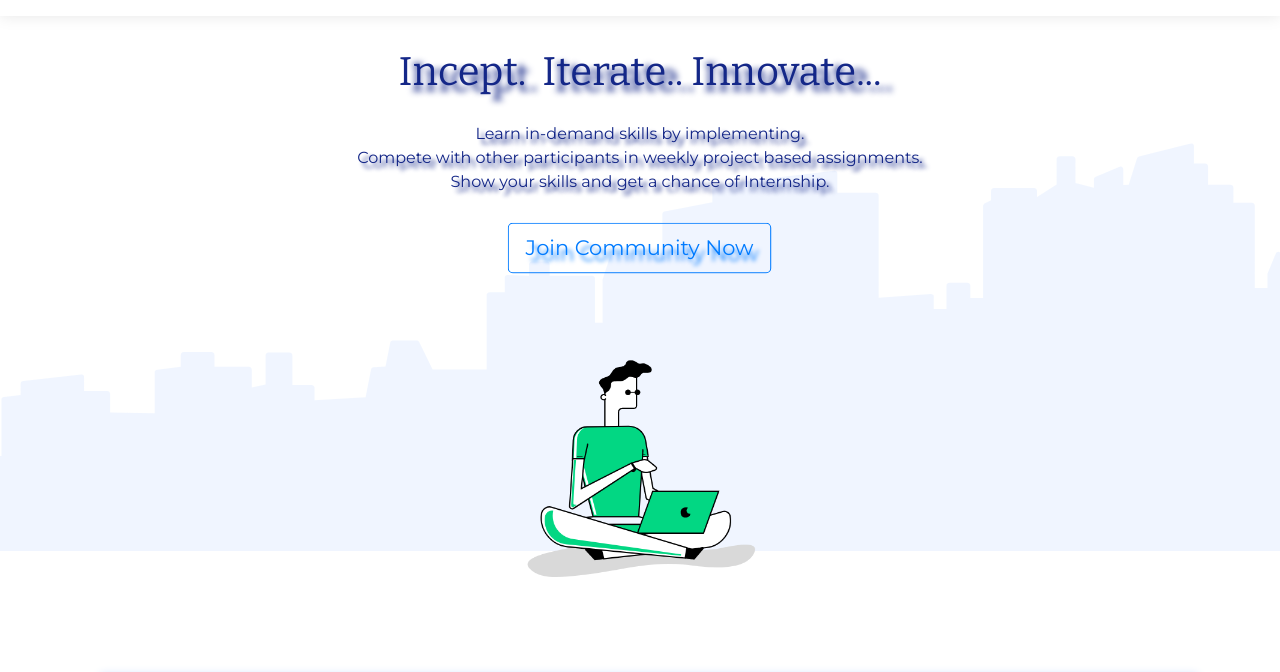
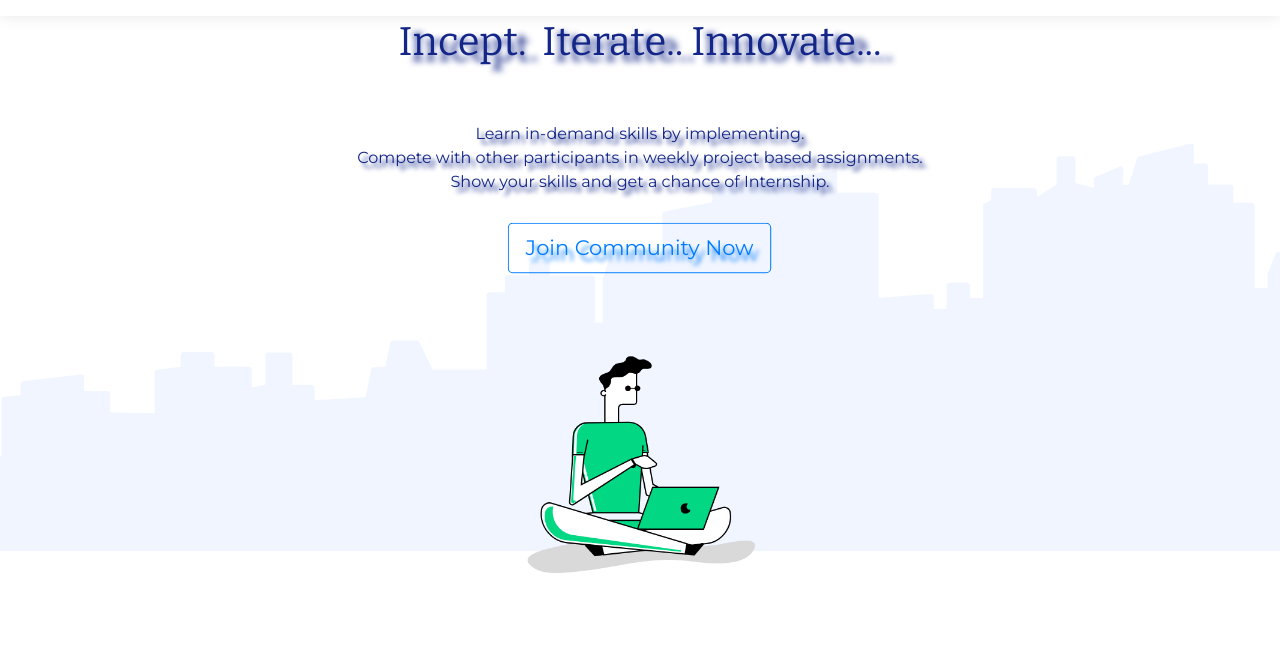
Before and after one commit to DevIncept/DevIncept.github.io, a plain HTML site: page index.html in a window 1280 px wide. Shown: the part 97-769 px from the top of the page. Drawn offline with nearby package versions, Linux system fonts and the light colour scheme; some packages are replaced by stand-ins of ours; a script that the page names is missing.

Commit message:
Add files via upload

```diff
--- a/index.html
+++ b/index.html
@@ -47,7 +47,7 @@ Compete with other participants in weekly project-based assignments.">
         </div>
     </nav>
     <div>
-        <div class="header-dark" style="opacity: 1;filter: blur(0px) grayscale(0%) hue-rotate(0deg) invert(0%);background: url(assets/img/back.png);color: rgb(19,38,135);height: 676px;">
+        <div class="header-dark" style="opacity: 1;filter: blur(0px) grayscale(0%) hue-rotate(0deg) invert(0%);background: url(assets/img/back.png);color: rgb(19,38,135);">
             <nav class="navbar navbar-dark navbar-expand-lg navigation-clean-search">
                 <div class="container"><a class="navbar-brand" href="#">Company Name</a><button data-toggle="collapse" class="navbar-toggler" data-target="#navcol-1"><span class="sr-only">Toggle navigation</span><span class="navbar-toggler-icon"></span></button>
                     <div class="collapse navbar-collapse"
@@ -64,11 +64,11 @@ Compete with other participants in weekly project-based assignments.">
                 </div>
             </nav>
             <div class="container hero">
-                <div class="row" style="margin: 70px;">
+                <div class="row">
                     <div class="col-md-8 offset-md-2" style="text-align: center;">
-                        <h1 class="text-center" data-aos="fade" style="color: rgb(20,39,136);text-shadow: 12px 6px 6px;margin: 0px;">Incept.&nbsp; Iterate.. Innovate...</h1>
-                        <p data-aos="fade" style="text-shadow: 5px 5px 4px;margin: 20px;">Learn in-demand skills by implementing.<br>Compete with other participants in weekly project based assignments.<br>Show your skills and get a chance of Internship.<br><a class="btn btn-outline-primary btn-lg pulse animated infinite"
-                                role="button" href="#" style="margin: 30px;">Join Community Now</a></p><img data-aos="fade-up" data-aos-delay="100" src="assets/img/fevicon.png" style="text-align: center;width: 300px;"></div>
+                        <h1 class="text-center" data-aos="fade" style="color: rgb(20,39,136);text-shadow: 12px 6px 6px;">Incept.&nbsp; Iterate.. Innovate...</h1>
+                        <p data-aos="fade" style="text-shadow: 5px 5px 4px;">Learn in-demand skills by implementing.<br>Compete with other participants in weekly project based assignments.<br>Show your skills and get a chance of Internship.<br><a class="btn btn-outline-primary btn-lg pulse animated infinite"
+                                role="button" href="#" style="margin: 30px;">Join Community Now</a></p><img class="img-fluid" data-aos="fade-up" data-aos-delay="100" src="assets/img/fevicon.png" style="text-align: center;width: 300px;"></div>
                 </div>
             </div>
         </div>
```
